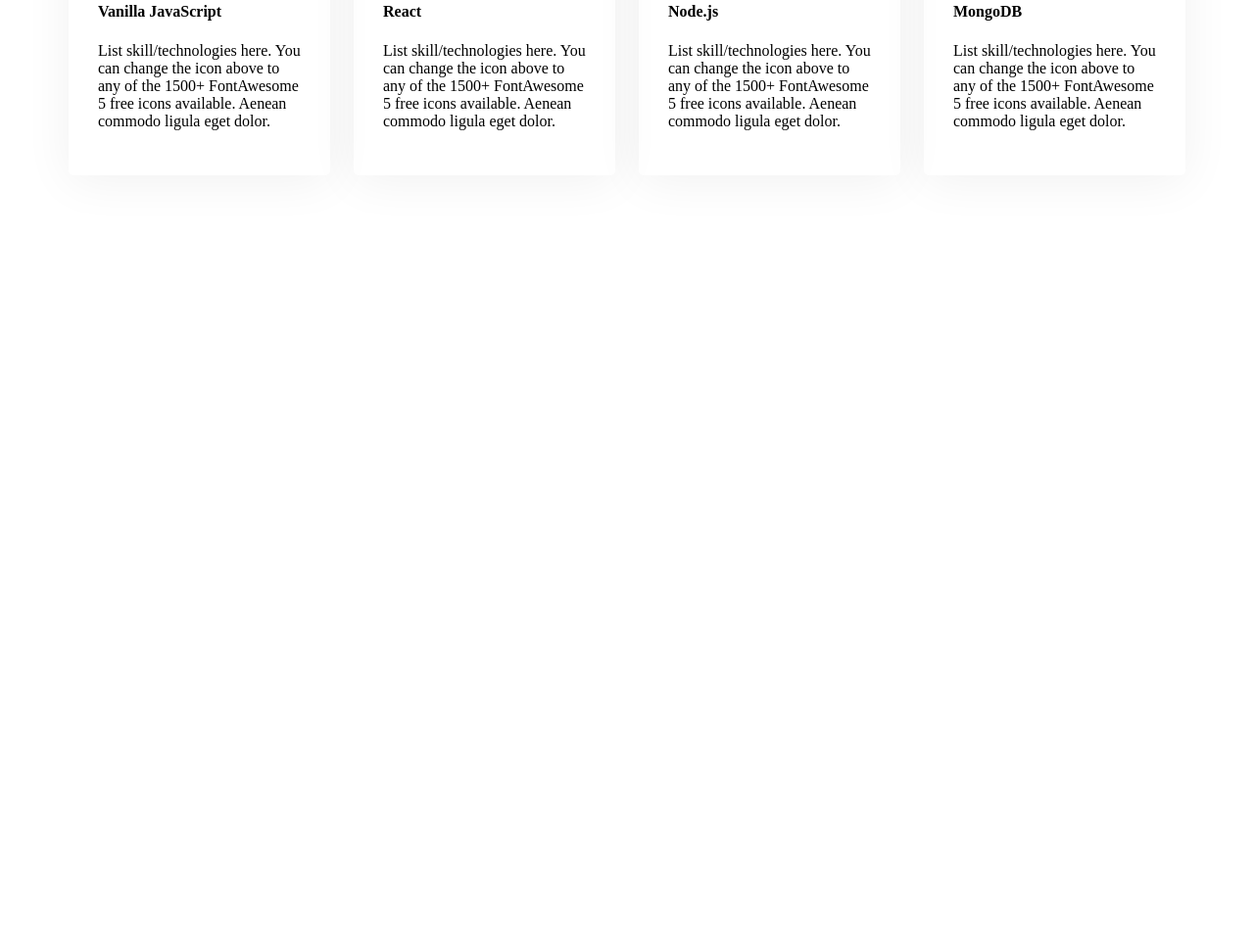
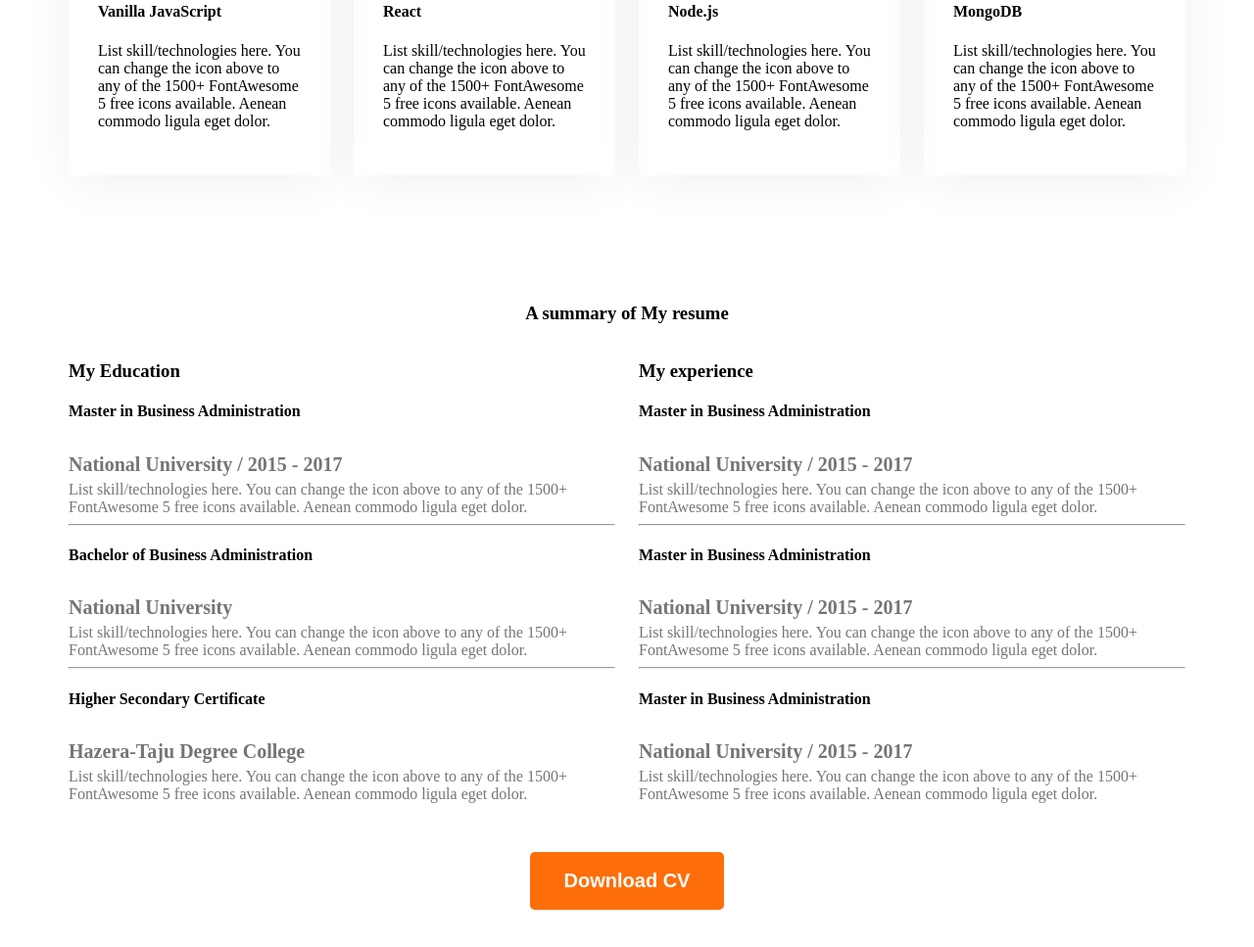
Before and after one commit to shakib-19m/Web-dev-Porttfolio, a plain HTML site: page index.html in a window 1280 px wide. Shown: the part 1797-2764 px from the top of the page at 98% size. Before the commit the page ends 2106 px from the top, so only its background shows below. Drawn offline with Linux system fonts and the light colour scheme.

Commit message:
added some styles

```diff
--- a/index.html
+++ b/index.html
@@ -82,6 +82,61 @@
                 </div>
             </div>
         </section>
+        <section class="resume">
+            <h3 class="section-titile text-center">A summary of My resume</h3>
+            <div class="resume-container">
+                <resume-column>
+                    <h3 class="resume-column-title">My Education</h3>
+                    <div class="experience">
+                        <h4 class="experience-titile">Master in Business Administration</h4>
+                        <h5 class="experience-sub-title">National University / 2015 - 2017</h5>
+                        <div class="experience-description">List skill/technologies here. You can change the icon above
+                            to any of the 1500+ FontAwesome 5 free icons available. Aenean commodo ligula eget dolor.</div>
+                    </div>
+                    <hr>
+                    <div class="experience">
+                        <h4 class="experience-titile">Bachelor of Business Administration</h4>
+                        <h5 class="experience-sub-title">National University</h5>
+                        <div class="experience-description">List skill/technologies here. You can change the icon above
+                            to any of the 1500+ FontAwesome 5 free icons available. Aenean commodo ligula eget dolor.</div>
+                    </div>
+                    <hr>
+                    <div class="experience">
+                        <h4 class="experience-titile">Higher Secondary Certificate</h4>
+                        <h5 class="experience-sub-title">Hazera-Taju Degree College</h5>
+                        <div class="experience-description">List skill/technologies here. You can change the icon above
+                            to any of the 1500+ FontAwesome 5 free icons available. Aenean commodo ligula eget dolor.</div>
+                    </div>
+                </resume-column>
+                <resume-column>
+                    <h3 class="resume-column-title">My experience</h3>
+                    <div class="experience">
+                        <h4 class="experience-titile">Master in Business Administration</h4>
+                        <h5 class="experience-sub-title">National University / 2015 - 2017</h5>
+                        <div class="experience-description">List skill/technologies here. You can change the icon above
+                            to any of the 1500+ FontAwesome 5 free icons available. Aenean commodo ligula eget dolor.</div>
+                    </div>
+                    <hr>
+                    <div class="experience">
+                        <h4 class="experience-titile">Master in Business Administration</h4>
+                        <h5 class="experience-sub-title">National University / 2015 - 2017</h5>
+                        <div class="experience-description">List skill/technologies here. You can change the icon above
+                            to any of the 1500+ FontAwesome 5 free icons available. Aenean commodo ligula eget dolor.</div>
+                    </div>
+                    <hr>
+                    <div class="experience">
+                        <h4 class="experience-titile">Master in Business Administration</h4>
+                        <h5 class="experience-sub-title">National University / 2015 - 2017</h5>
+                        <div class="experience-description">List skill/technologies here. You can change the icon above
+                            to any of the 1500+ FontAwesome 5 free icons available. Aenean commodo ligula eget dolor.</div>
+                    </div>
+                </resume-column>
+
+            </div>
+            <div class="text-center resume-download-cv">
+                <button class="btn-primary">Download CV</button>
+            </div>
+        </section>
     </main>
     <footer>
 
--- a/styles/portfolio.css
+++ b/styles/portfolio.css
@@ -141,3 +141,21 @@
     border-radius: 5px;
     box-shadow: 0px 6px 50px 0px rgba(0, 0, 0, 0.06);
 }
+
+/* resume section styles */
+.resume-container{
+    display: flex;
+    gap: 24px;
+
+}
+.experience-sub-title{
+    font-size: 20px;
+    font-weight: 600;
+    margin-bottom: 5px;
+}
+.experience-description, .experience-sub-title{
+    color: #757575;
+}
+.resume-download-cv{
+    margin-top: 50px;
+}
```
